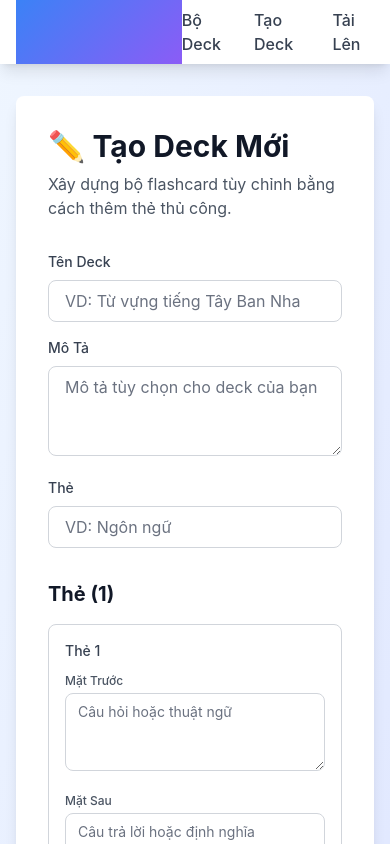
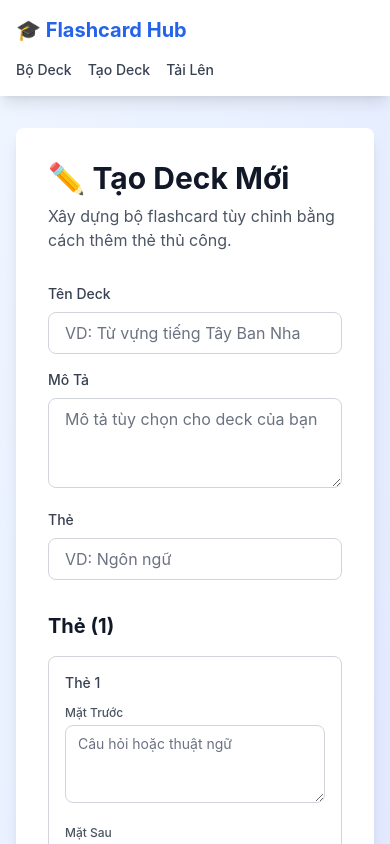
Before and after one commit to NguyenThanhDuy42124/flashcard-hub, a React (Create React App) app in the folder frontend/: page /create in a window 390 px wide. Shown: the top 844 px of the page. Built offline with nearby package versions, Linux system fonts and the light colour scheme; no server answers; the HTML template or start-up script is replaced by a standard one.

Commit message:
style: responsive header and title links to home

```diff
--- a/frontend/src/App.js
+++ b/frontend/src/App.js
@@ -29,24 +29,24 @@ function App() {
         {/* Navigation Bar */}
         <nav className="bg-white shadow-lg">
           <div className="max-w-7xl mx-auto px-4 sm:px-6 lg:px-8">
-            <div className="flex justify-between items-center h-16">
-              <div className="flex items-center gap-3">
-                <span className="text-2xl font-bold bg-gradient-primary bg-clip-text text-transparent">
+            <div className="flex flex-wrap justify-between items-center py-4 gap-4">
+              <Link to="/" className="flex items-center gap-3 hover:opacity-80 transition-opacity">
+                <span className="text-xl sm:text-2xl font-bold text-blue-600 bg-clip-text">
                   🎓 Flashcard Hub
                 </span>
-              </div>
-              <div className="flex gap-6 items-center">
-                <Link to="/" className="text-gray-700 hover:text-blue-600 font-medium">
+              </Link>
+              <div className="flex flex-wrap gap-4 sm:gap-6 items-center">
+                <Link to="/" className="text-gray-700 hover:text-blue-600 font-medium text-sm sm:text-base">
                   Bộ Deck
                 </Link>
-                <Link to="/create" className="text-gray-700 hover:text-blue-600 font-medium">
+                <Link to="/create" className="text-gray-700 hover:text-blue-600 font-medium text-sm sm:text-base">
                   Tạo Deck
                 </Link>
-                <Link to="/upload" className="text-gray-700 hover:text-blue-600 font-medium">
+                <Link to="/upload" className="text-gray-700 hover:text-blue-600 font-medium text-sm sm:text-base">
                   Tải Lên
                 </Link>
                 {userProgress && (
-                  <div className="text-sm text-gray-600 bg-blue-100 px-3 py-1 rounded">
+                  <div className="text-xs sm:text-sm text-gray-600 bg-blue-100 px-2 sm:px-3 py-1 rounded whitespace-nowrap">
                     Đã ôn: {userProgress.total_cards_reviewed}
                   </div>
                 )}
```
Also changed, not shown: 7 other files (tests, documents, lock files or other folders).
